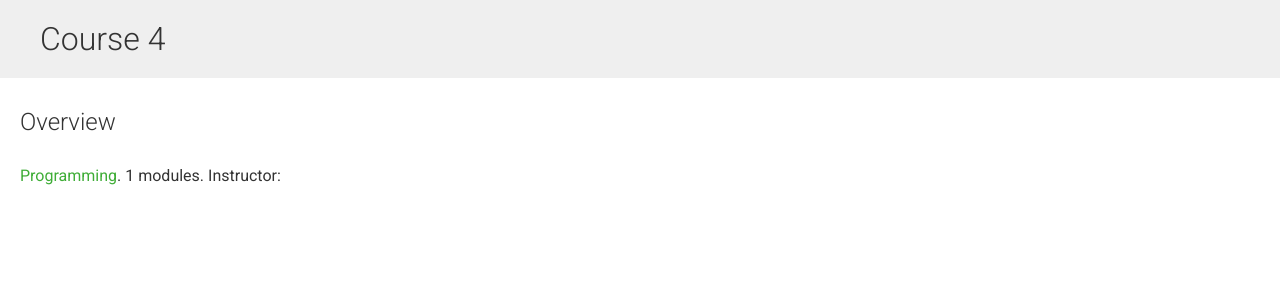
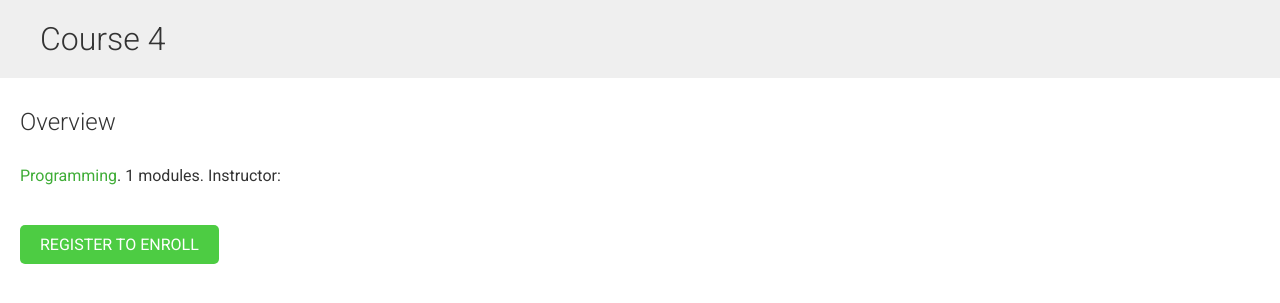
Before and after one commit to ohrabo/educa, a Django app: a page that uses courses/templates/courses/course/detail.html in a window 1280 px wide. Shown: the part 54-357 px from the top of the page. Run offline with Django 3.2, Linux system fonts and the light colour scheme; data comes from the database, SQL or seed files in the repository; both versions use the stored data as it was after the commit; some libraries are stand-ins or nearby versions.

Commit message:
entroll to the course form created

```diff
--- a/courses/models.py
+++ b/courses/models.py
@@ -22,6 +22,9 @@
     slug = models.SlugField(max_length=200, unique=True)
     overview = models.TextField()
     created = models.DateTimeField(auto_now_add=True)
+    students = models.ManyToManyField(User,
+                                      related_name='courses_joined',
+                                      blank=True)
 
     class Meta:
         ordering = ('-created',)
--- a/courses/templates/courses/course/detail.html
+++ b/courses/templates/courses/course/detail.html
@@ -18,6 +18,17 @@
                 Instructor: {{ course.owner.get_full_name }}
             </p>
             {{ object.overview|linebreaks }}
+            {% if request.user.is_authenticated %}
+                <form action="{% url "student_enroll_course" %}" method="post">
+                    {{ enroll_form }}
+                    {% csrf_token %}
+                    <input type="submit" class="button" value="Enroll now">
+                </form>
+            {% else %}
+                <a href="{% url "student_registration" %}" class="button">
+                    Register to enroll
+                </a>
+            {% endif %}
         </div>
     {% endwith %}
 {% endblock %}
--- a/courses/views.py
+++ b/courses/views.py
@@ -11,6 +11,7 @@
 from django.apps import apps
 from django.contrib.auth.mixins import LoginRequiredMixin, PermissionRequiredMixin
 
+from students.forms import CourseEnrollForm
 from .forms import ModuleFormSet
 from .models import Course, Module, Content
 
@@ -199,3 +200,9 @@
 class CourseDetailView(DetailView):
     model = Course
     template_name = 'courses/course/detail.html'
+
+    def get_context_data(self, **kwargs):
+        context = super(CourseDetailView,
+                        self).get_context_data(**kwargs)
+        context['enroll_form'] = CourseEnrollForm(initial={'course': self.object})
+        return context
--- /dev/null
+++ b/students/forms.py
@@ -0,0 +1,6 @@
+from django import forms
+from courses.models import Course
+
+class CourseEnrollForm(forms.Form):
+    course = forms.ModelChoiceField(queryset=Course.objects.all(),
+                                    widget=forms.HiddenInput)
--- a/students/urls.py
+++ b/students/urls.py
@@ -4,4 +4,5 @@
 
 urlpatterns = [
 path('register/', views.StudentRegistrationView.as_view(), name='student_registration'),
+path('enroll-course/', views.StudentEnrollCourseView.as_view(), name='student_enroll_course'),
 ]
```
Also changed, not shown: students/views.py (+18 -1 lines), courses/migrations/0005_course_students.py (added), db.sqlite3.
